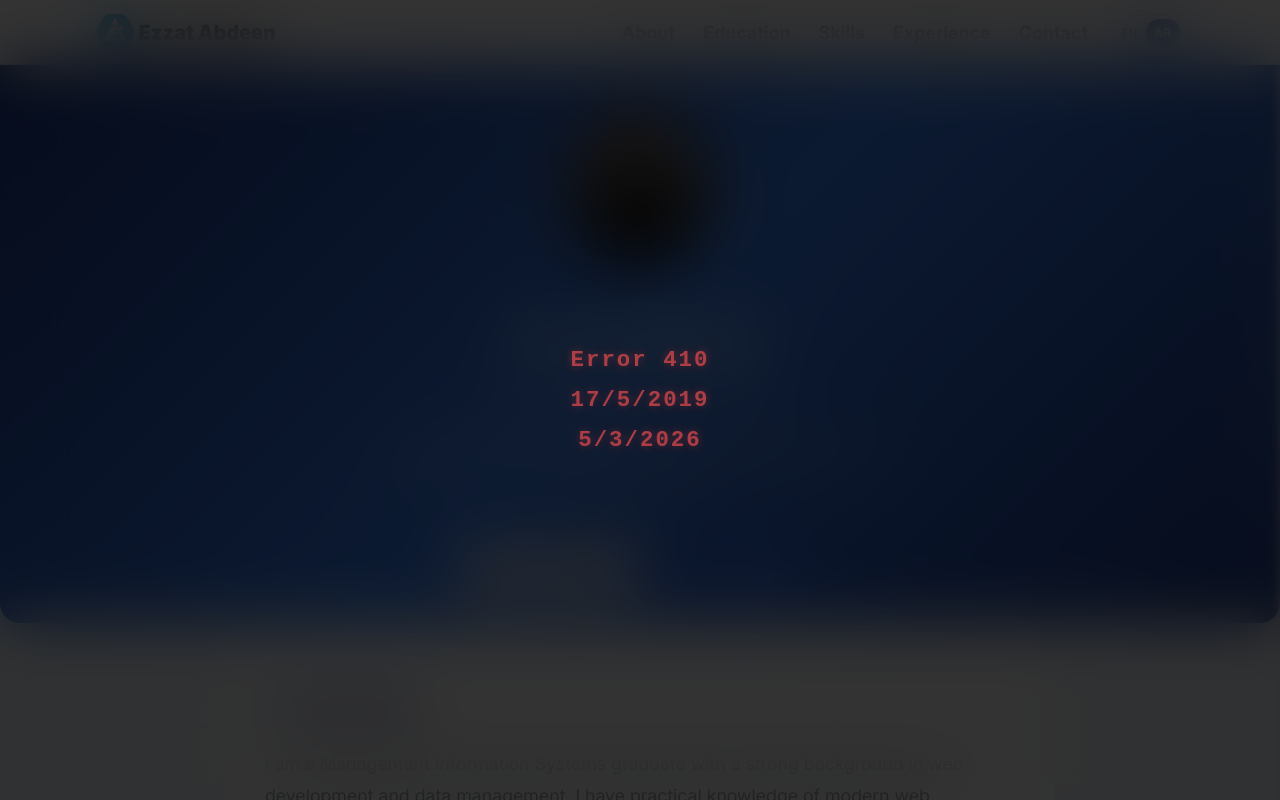
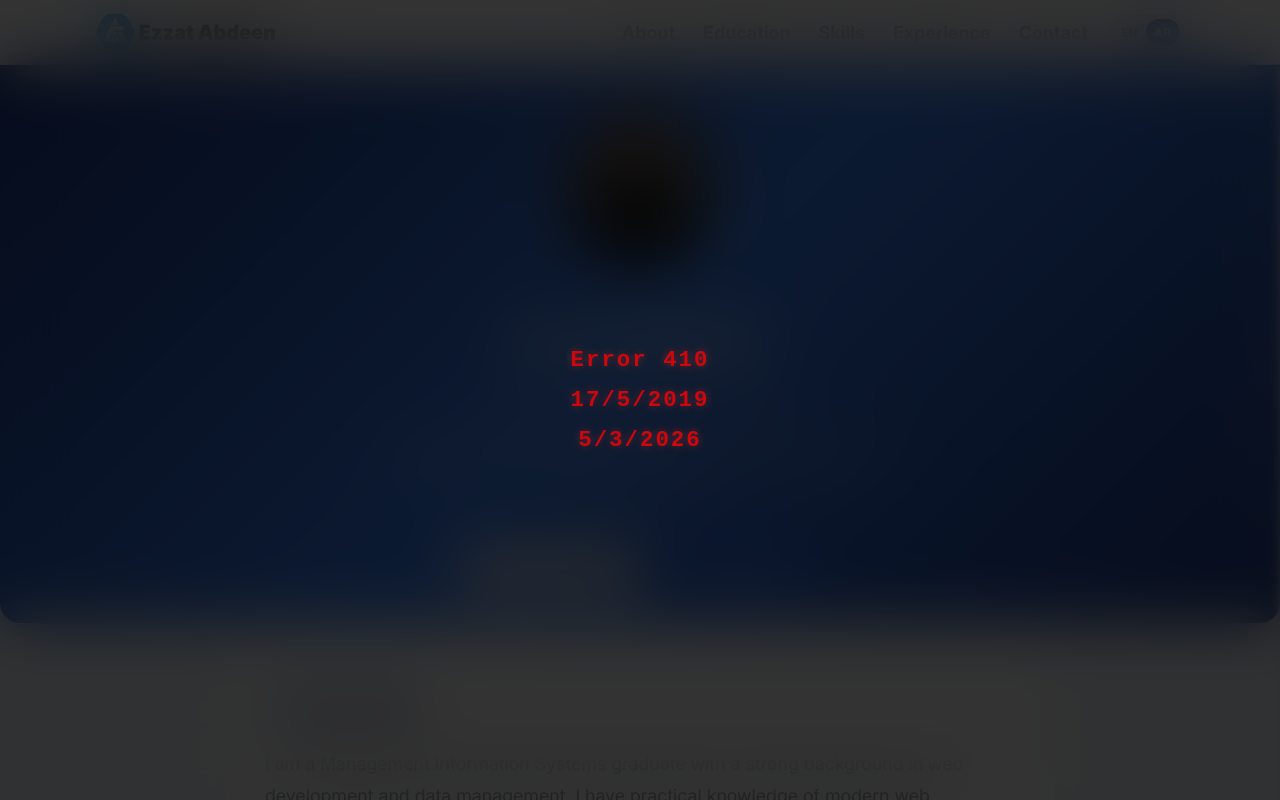
Before and after one commit to ezzatabdeen-dev/protfolio, a Next.js app: page /en in a window 1280 px wide. Shown: the top 800 px of the page. Built offline with nearby package versions, Linux system fonts and the light colour scheme.

Commit message:
Change error text color to solid red

```diff
--- a/src/components/About/Freeze.module.css
+++ b/src/components/About/Freeze.module.css
@@ -18,13 +18,13 @@
 }
 
 .errorText {
-  color: rgba(255, 80, 80, 0.8);
+  color: #ff0000;
   font-family: "Courier New", monospace;
   font-size: clamp(.9rem, 2vw, 1.4rem);
   text-align: center;
   line-height: 1.8;
   letter-spacing: 2px;
-  opacity: .8;
+  opacity:.8;
 
   text-shadow:
     0 0 8px rgba(255,80,80,.4),
```
